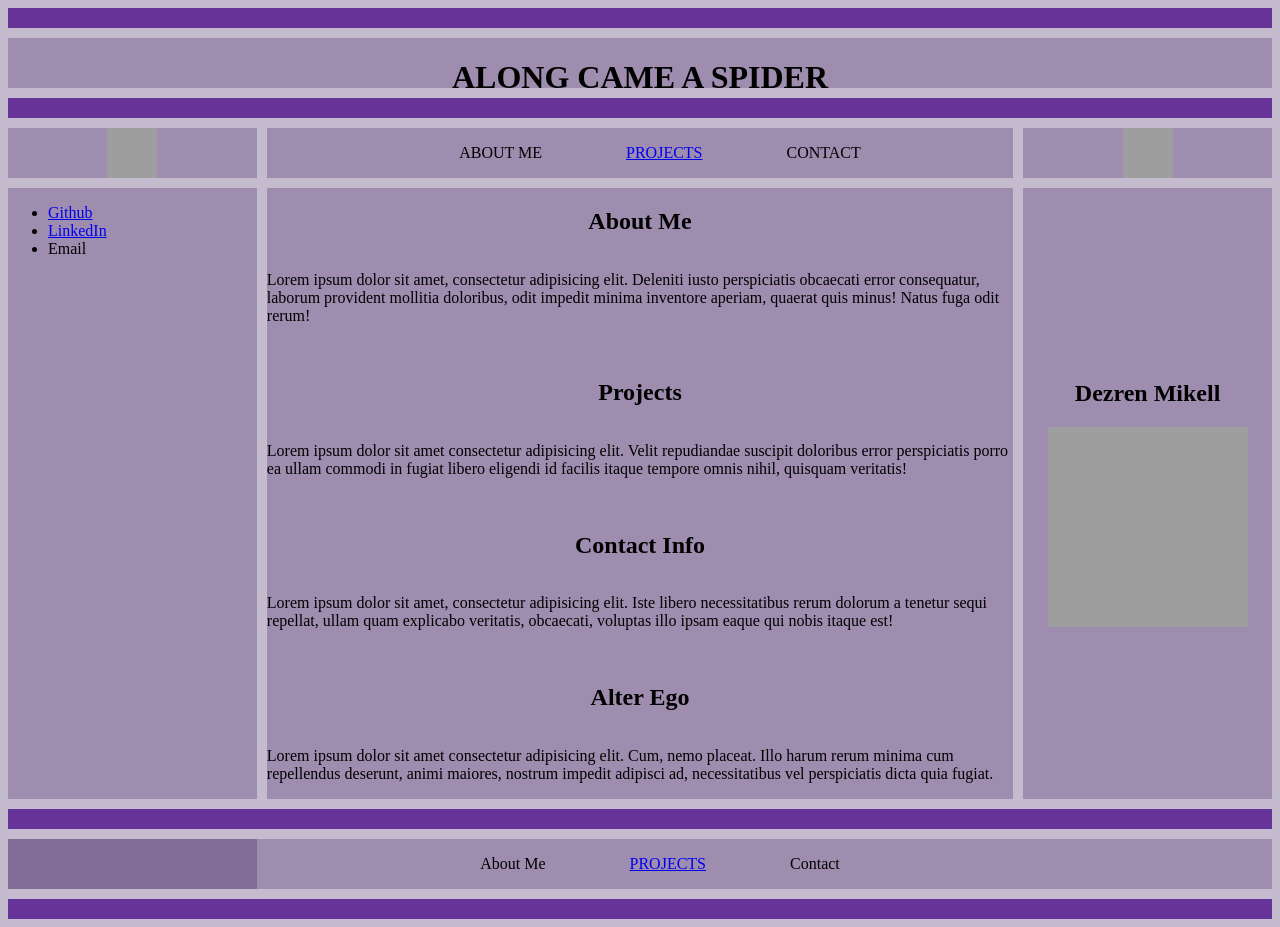
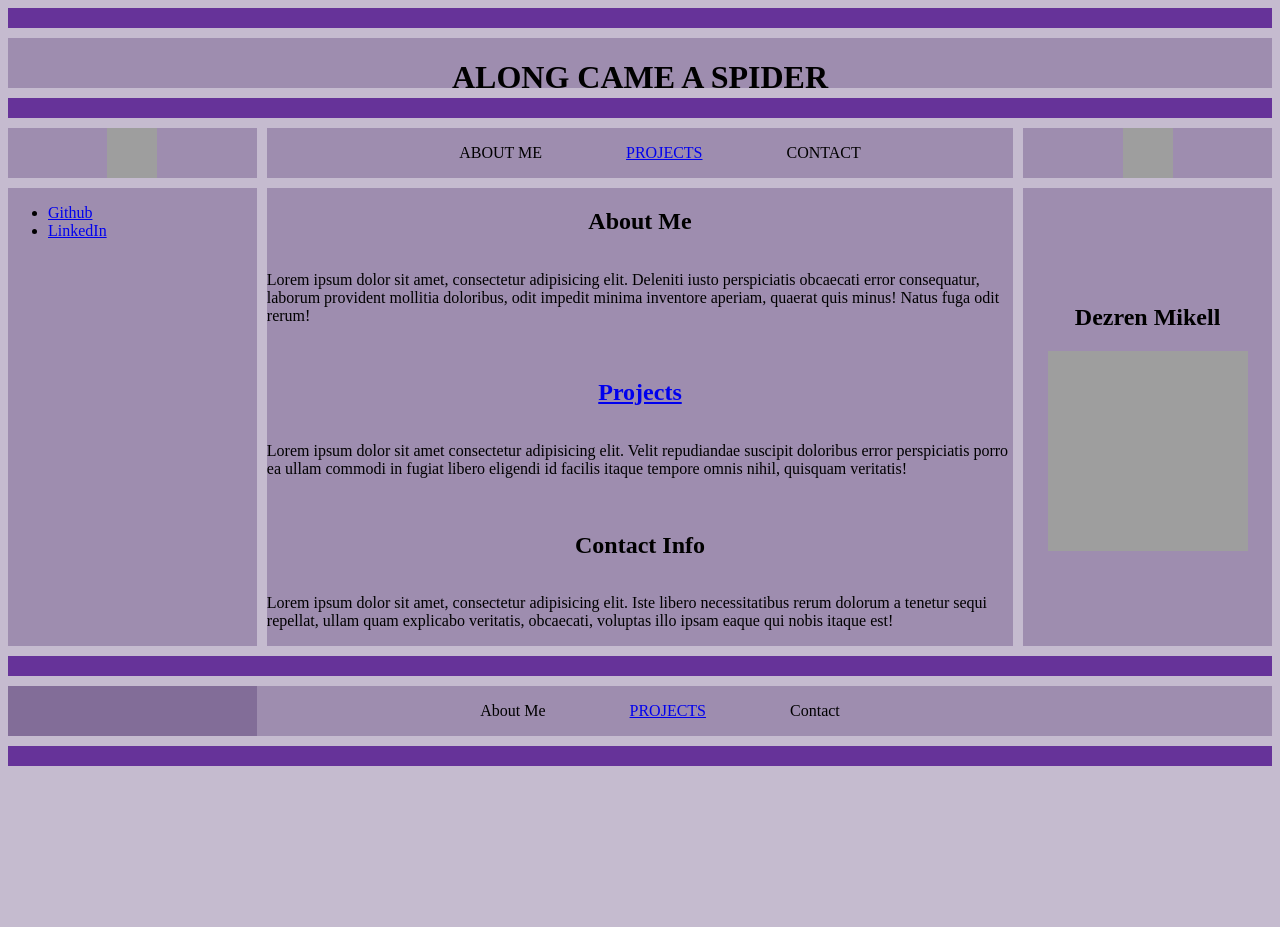
Before and after one commit to dezrenmikell/portfolio, a plain HTML site: page index.html in a window 1280 px wide. After the commit the page ends 800 px from the top, so only its background shows below. Drawn offline with Linux system fonts and the light colour scheme; grey boxes are pictures that could not be loaded; a web font is replaced by a local one.

Commit message:
slight page editing

```diff
--- a/index.html
+++ b/index.html
@@ -37,7 +37,6 @@
             <ul>
                 <li><a href="https://github.com/dezrenmikell">Github</a></li>
                 <li><a href="https://www.linkedin.com/in/dezren-mikell">LinkedIn</a></li>
-                <li> Email</li>
             </ul>
         </div>
 
@@ -48,7 +47,7 @@
 
                 <br />
 
-                <h2>Projects</h2>
+                <h2><a href="https://github.com/dezrenmikell">Projects</a></h2>
 
                 <p> Lorem ipsum dolor sit amet consectetur adipisicing elit. Velit repudiandae suscipit doloribus error perspiciatis porro ea ullam commodi in fugiat libero eligendi id facilis itaque tempore omnis nihil, quisquam veritatis!</p>
 
@@ -57,13 +56,6 @@
                 <h2>Contact Info</h2>
 
                 <p>Lorem ipsum dolor sit amet, consectetur adipisicing elit. Iste libero necessitatibus rerum dolorum a tenetur sequi repellat, ullam quam explicabo veritatis, obcaecati, voluptas illo ipsam eaque qui nobis itaque est!</p>
-
-                <br />
-
-                <h2>Alter Ego</h2>
-
-                <p> Lorem ipsum dolor sit amet consectetur adipisicing elit. Cum, nemo placeat. Illo harum rerum minima cum repellendus deserunt, animi maiores, nostrum impedit adipisci ad, necessitatibus vel perspiciatis dicta quia fugiat.</p>
-
 
         </div>
         <div class="child-nine">
```
